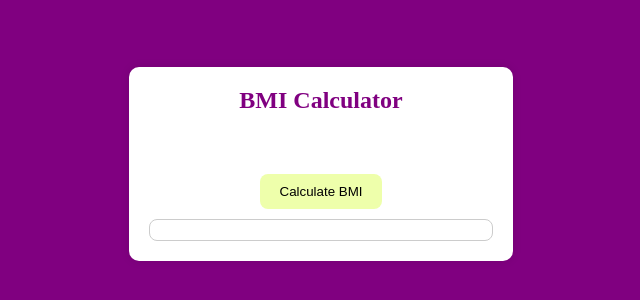
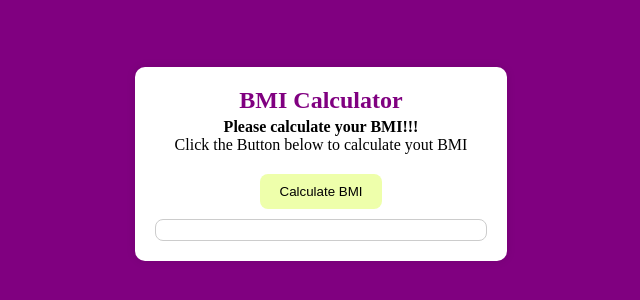
Before and after one commit to Jesi2025/BMI-Calculator, a plain HTML site: page index.html in a window 1280 px wide. Shown: the part 236-536 px from the top of the page, without its empty margins (319-959 px from the left). Drawn offline with Linux system fonts and the light colour scheme.

Commit message:
add the black color in naming

```diff
--- a/color.css
+++ b/color.css
@@ -1,4 +1,6 @@
 body{
     background-color: purple;
     text-align: center;
-    color: white;
+    color: black;
+    padding:20px;
+}
```
